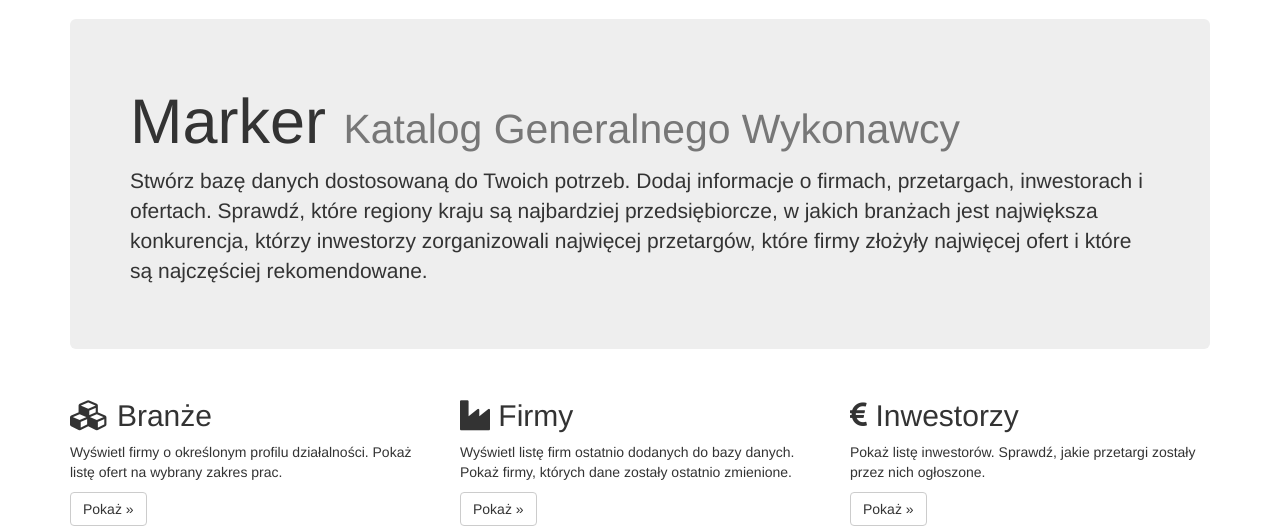
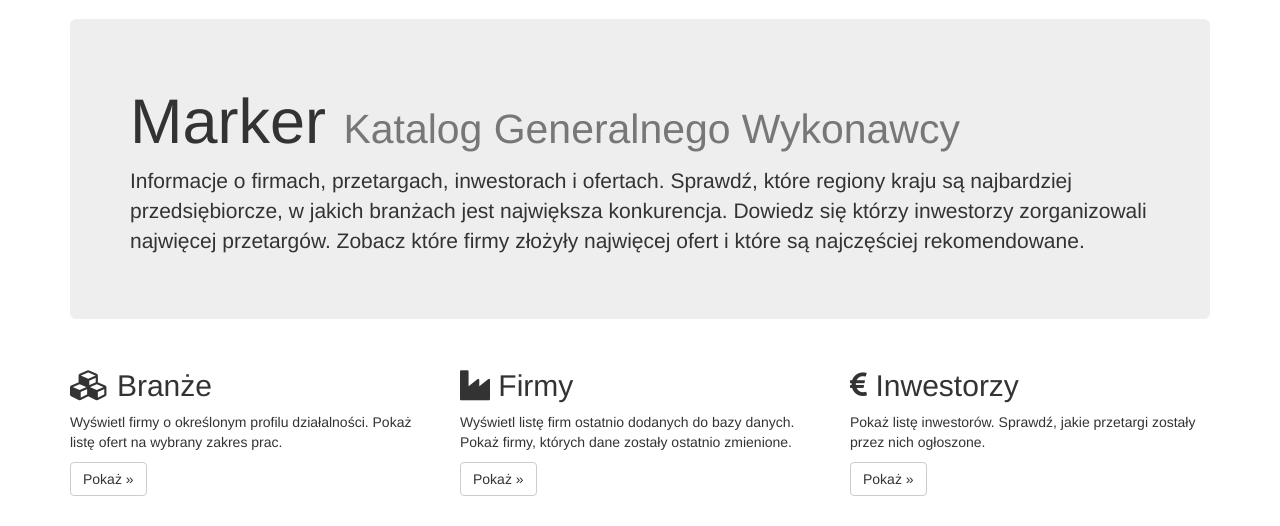
Before and after one commit to krysros/marker, a Python web app: template marker/templates/home.mako in a window 1280 px wide. Shown: the part 51-577 px from the top of the page. Run offline with Mako, Linux system fonts and the light colour scheme; the template is opened without the code that fills it, so the values that code supplies are empty; some libraries are stand-ins or nearby versions.

Commit message:
Update home page

```diff
--- a/marker/templates/home.mako
+++ b/marker/templates/home.mako
@@ -3,12 +3,11 @@
 <div class="jumbotron">
   <h1>Marker <small>Katalog Generalnego Wykonawcy</small></h1>
   <p>
-    Stwórz bazę danych dostosowaną do Twoich potrzeb.
-    Dodaj informacje o firmach, przetargach, inwestorach i ofertach.
+    Informacje o firmach, przetargach, inwestorach i ofertach.
     Sprawdź, które regiony kraju są najbardziej przedsiębiorcze,
-    w jakich branżach jest największa konkurencja,
-    którzy inwestorzy zorganizowali najwięcej przetargów,
-    które firmy złożyły najwięcej ofert
+    w jakich branżach jest największa konkurencja.
+    Dowiedz się którzy inwestorzy zorganizowali najwięcej przetargów.
+    Zobacz które firmy złożyły najwięcej ofert
     i które są najczęściej rekomendowane.
   </p>
 </div>
```
